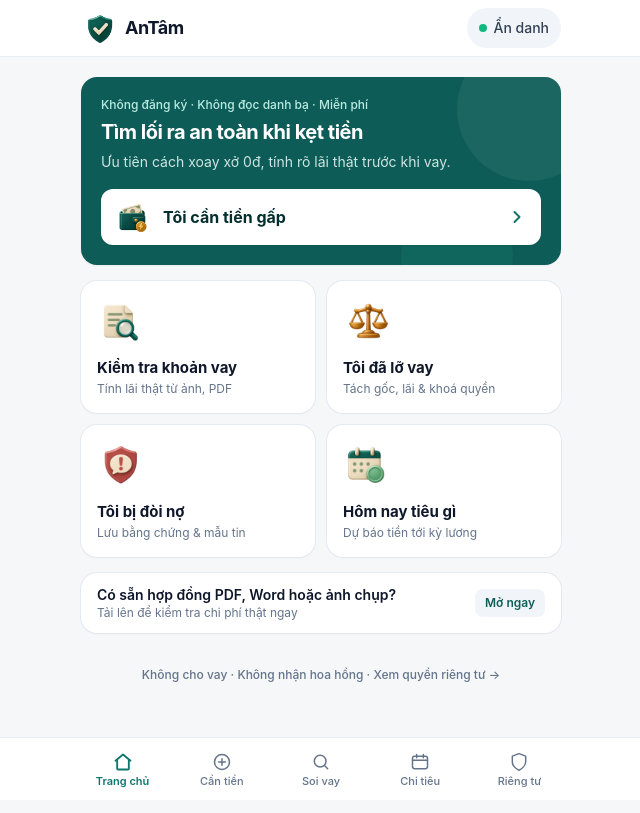
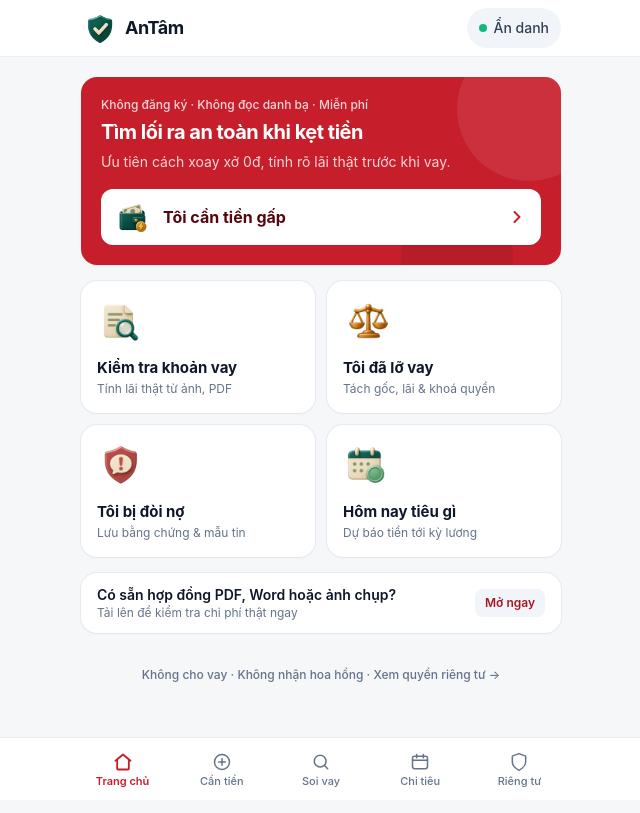
Before and after one commit to LeNhan18/ReLie, a Next.js app in the folder frontend/: page / in a window 1280 px wide. Shown: the whole page, without its empty margins (319-959 px from the left). Built offline with nearby package versions, Linux system fonts and the light colour scheme.

Commit message:
Đổi màu chủ đề toàn ứng dụng sang #C61F2B

```diff
--- a/frontend/app/layout.tsx
+++ b/frontend/app/layout.tsx
@@ -13,7 +13,7 @@ export const metadata: Metadata = {
 export const viewport: Viewport = {
   width: "device-width",
   initialScale: 1,
-  themeColor: "#0f766e",
+  themeColor: "#C61F2B",
 };
 
 export default function RootLayout({ children }: { children: React.ReactNode }) {
--- a/frontend/app/page.tsx
+++ b/frontend/app/page.tsx
@@ -34,15 +34,15 @@ const FEATURE_TILES = [
 export default function Home() {
   return (
     <div className="space-y-4">
-      {/* Thẻ Hero xanh ngọc tích hợp nút hành động chính */}
-      <section className="relative overflow-hidden rounded-2xl bg-[#0D5C57] p-5 text-white shadow-sm">
+      {/* Thẻ Hero màu thương hiệu #C61F2B tích hợp nút hành động chính */}
+      <section className="relative overflow-hidden rounded-2xl bg-[#C61F2B] p-5 text-white shadow-sm">
         <div
           aria-hidden="true"
-          className="pointer-events-none absolute -right-10 -top-10 h-36 w-36 rounded-full bg-white/[0.06]"
+          className="pointer-events-none absolute -right-10 -top-10 h-36 w-36 rounded-full bg-white/[0.08]"
         />
         <div
           aria-hidden="true"
-          className="pointer-events-none absolute -bottom-12 right-12 h-28 w-28 rounded-full bg-emerald-400/[0.08]"
+          className="pointer-events-none absolute -bottom-12 right-12 h-28 w-28 rounded-full bg-black/[0.08]"
         />
 
         <div className="relative">
--- a/frontend/tailwind.config.ts
+++ b/frontend/tailwind.config.ts
@@ -2,7 +2,27 @@ import type { Config } from "tailwindcss";
 
 const config: Config = {
   content: ["./app/**/*.{ts,tsx}", "./components/**/*.{ts,tsx}"],
-  theme: { extend: {} },
+  theme: {
+    extend: {
+      colors: {
+        // Màu thương hiệu chủ đạo #C61F2B (RGB 198, 31, 43) đồng bộ toàn app
+        teal: {
+          50: "#FFF5F6",
+          100: "#FDE8EA",
+          200: "#FCD0D3",
+          300: "#F7A6AC",
+          400: "#F2747D",
+          500: "#E84551",
+          600: "#D92B38",
+          700: "#C61F2B",
+          800: "#A81823",
+          900: "#8A121B",
+          950: "#54080E",
+        },
+      },
+    },
+  },
   plugins: [],
 };
+
 export default config;
```
Also changed, not shown: frontend/public/manifest.json.
